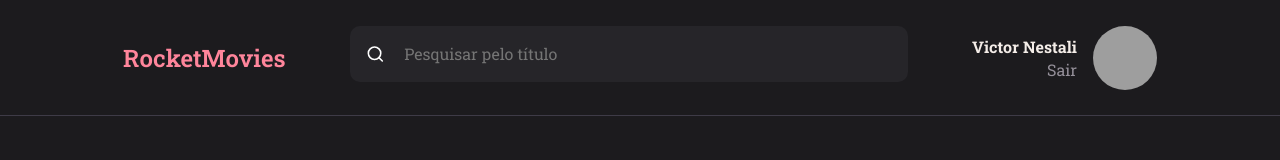
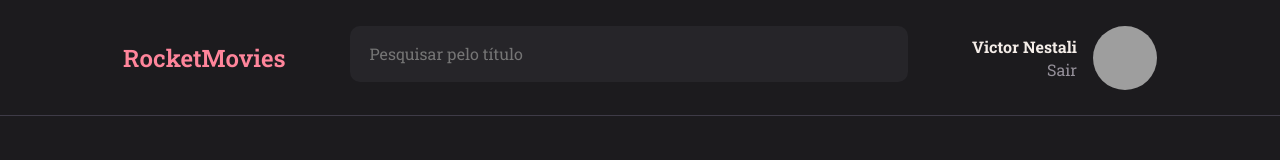
Before and after one commit to devnestali/rocketmovies, a React (Vite) app: page / in a window 1280 px wide. Shown: the top 160 px of the page. Built offline with nearby package versions, Linux system fonts and the light colour scheme; grey boxes are pictures that could not be loaded.

Commit message:
Updating Header

```diff
--- a/src/components/Header/index.jsx
+++ b/src/components/Header/index.jsx
@@ -1,13 +1,12 @@
 import { Input } from "../Input";
 import { Container, Profile } from "./styles";
-import { FiSearch } from 'react-icons/fi'
 
 export function Header() {
   return (
     <Container>
         <a href="/">RocketMovies</a>
 
-        <Input placeholder="Pesquisar pelo título" icon={FiSearch}/>
+        <Input placeholder="Pesquisar pelo título" />
 
         <Profile>
           <div>
```
